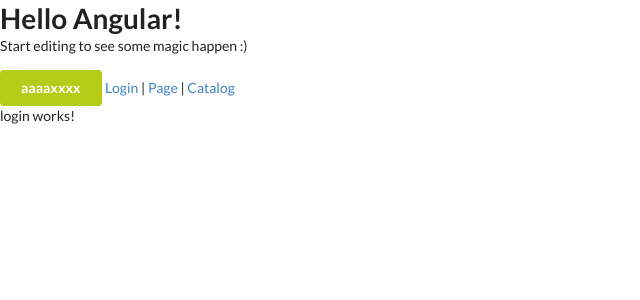
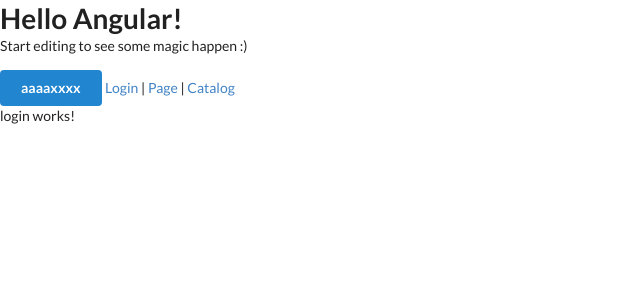
Before and after one commit to neighborlab/chitose, an Angular app: page /login in a window 1280 px wide. Shown: the top 300 px of the page, without its empty margins (0-640 px from the left). Built offline with nearby package versions, Linux system fonts and the light colour scheme.

Commit message:
sk-buttonをdivに変更

```diff
--- a/src/shikotsuko/sk-button/sk-button.component.html
+++ b/src/shikotsuko/sk-button/sk-button.component.html
@@ -1 +1 @@
-<button class="ui olive button">{{label}}</button>
+<div class="ui primary button">{{label}}</div>
```
